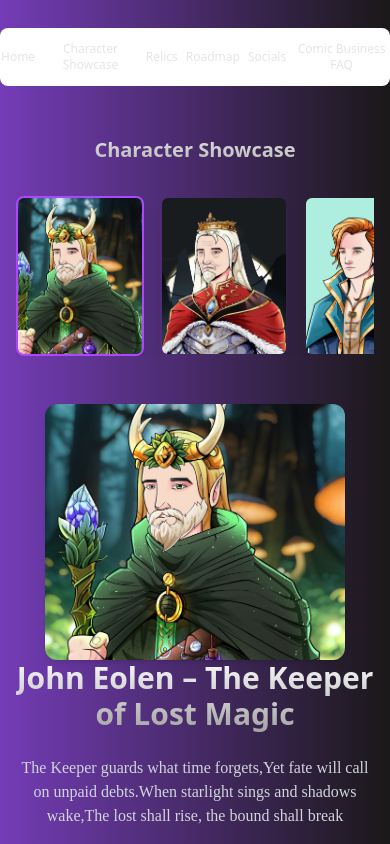
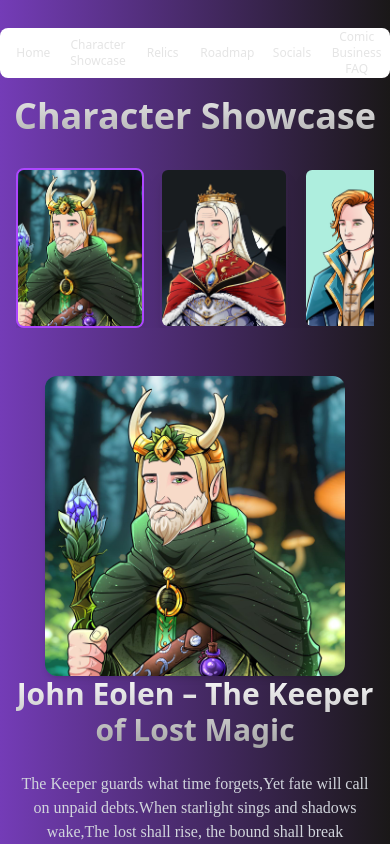
Before and after one commit to TheinSoe137/coronad2.0, a React (Vite) app in the folder coronad/: page /character-showcase in a window 390 px wide. Shown: the top 844 px of the page. Built offline with nearby package versions, Linux system fonts and the light colour scheme; a web font is replaced by a local one.

Commit message:
fix:artgallery bugs

```diff
--- a/coronad/src/components/ui/navbar-menu.jsx
+++ b/coronad/src/components/ui/navbar-menu.jsx
@@ -29,7 +29,7 @@ export const MenuItem = ({
       {active !== null && (
         <motion.div
           initial={{ opacity: 0, scale: 0.85, y: 10 }}
-          animate={{ opacity: 1, scale: 1, y: 0 }}
+          animate={{ opacity: 1, scale: 0.85, y: 0 }}
           transition={transition}>
           {active === item && (
             <div
@@ -42,7 +42,7 @@ export const MenuItem = ({
                 <motion.div
 
                   layout
-                  className="w-max h-full p-4">
+                  className=" p-4">
                   {children}
                 </motion.div>
               </motion.div>
@@ -66,8 +66,8 @@ export const Menu = ({
         relative rounded-lg md:rounded-full border border-transparent dark:bg-black/70 dark:border-white/[0.2]
         backdrop-blur-md bg-white shadow-input
         flex justify-center text-center
-        items-center space-x-2
-        px-0 md:px-2 py-3
+        items-center
+
         overflow-x-auto scrollbar-hide
 
       "
@@ -110,7 +110,7 @@ export const HoveredLink = ({
   return (
     <a
       {...rest}
-      className="p-0 md:p-2 text-neutral-200  hover:text-neutral-500 ">
+      className="p-0 flex-1 md:p-2 text-xs md:text-sm text-neutral-200  hover:text-neutral-500 ">
       {children}
     </a>
   );
--- a/coronad/src/mycomponents/ArtGallery.jsx
+++ b/coronad/src/mycomponents/ArtGallery.jsx
@@ -38,12 +38,17 @@ export default function ArtGallery() {
     center: { opacity: 1, x: 0 },
     exit: { opacity: 0, x: -50 },
   };
+   const variantmobile = {
+    enter: { opacity: 0, y: -50 },
+    center: { opacity: 1, y: 0 },
+    exit: { opacity: 0, y: 50 },
+  };
 
   return (<>
 
     {/* heading */}
-      <Navbar/>
-    <h1 className="font-bold text-xl mt-30 md:text-6xl text-center bg-clip-text text-transparent bg-gradient-to-b from-neutral-50 to-neutral-400 py-4">
+    <Navbar />
+    <h1 className="font-bold text-4xl mt-20 md:mt-30 md:text-6xl text-center bg-clip-text text-transparent bg-gradient-to-b from-neutral-50 to-neutral-400 py-4">
       Character Showcase </h1>
     {/* Container gallery + character lore */}
     <div className="grid grid-cols-1 md:grid-cols-2 gap-4">
@@ -58,9 +63,8 @@ export default function ArtGallery() {
           className=" grid grid-cols-2 lg:grid-cols-4 gap-4 max-w-6xl w-full"
         >
           {images.map((src, idx) => (
-            <motion.div key={idx} variants={item} whileHover={{ scale: 1.05 }}   onClick={() => setCurrent(idx)}>
-              <img src={src} alt={`Art ${idx + 1}`}  className={`rounded-lg shadow-lg w-full h-40 lg:h-48 object-cover border-2 ${
-                  current === idx ? "border-purple-500" : "border-transparent"
+            <motion.div key={idx} variants={item} whileHover={{ scale: 1.05 }} onClick={() => setCurrent(idx)}>
+              <img src={src} alt={`Art ${idx + 1}`} className={`rounded-lg shadow-lg w-full h-40 lg:h-48 object-cover border-2 ${current === idx ? "border-purple-500" : "border-transparent"
                 }`} />
             </motion.div>
           ))}
@@ -83,13 +87,12 @@ export default function ArtGallery() {
               variants={item}
               whileHover={{ scale: 1.05 }}
               onClick={() => setCurrent(idx)}
-        className="min-w-[8rem]" // or w-40, adjust as needed
+              className="min-w-[8rem]"
             >
               <img
                 src={src}
                 alt={`Art ${idx + 1}`}
-          className={`rounded-lg shadow-lg w-full h-40 object-cover border-2 ${
-            current === idx ? "border-purple-500" : "border-transparent"
+                className={`rounded-lg shadow-lg w-full h-40 object-cover border-2 ${current === idx ? "border-purple-500" : "border-transparent"
                   }`}
               />
             </motion.div>
@@ -97,7 +100,8 @@ export default function ArtGallery() {
         </motion.div>
       </section>
       {/* Character Lore */}
-      <section className=" max-w:1/2 min-h-screen text-white px-4 py-4 md:py-16 flex">  <AnimatePresence mode="wait">
+      <section className="hidden md:flex max-w:1/2 min-h-screen text-white px-4 py-4 md:py-16 ">
+        <AnimatePresence mode="wait">
           <motion.div
             key={current}
             variants={variants}
@@ -105,17 +109,40 @@ export default function ArtGallery() {
             animate="center"
             exit="exit"
             transition={{ duration: 0.6 }}
-          className="space-y-6 align-center text-center sticky top-10 bottom-10 w-full max-w-md m-auto "
+            className="space-y-6 align-center sticky top-10 bottom-10 text-center  w-full max-w-md m-auto min-h-[500px]  "
           >
             <img
               src={characters[current].image}
               alt={characters[current].name}
-            className="w-[300px] m-auto h-64 object-cover rounded-xl shadow-md"
+              className="w-[300px] m-auto   object-cover rounded-xl shadow-md "
             />
             <h2 className="text-3xl font-bold text-white ">{characters[current].name}</h2>
             <p className="text-gray-300">{characters[current].lore}</p>
           </motion.div>
-      </AnimatePresence> </section>
+        </AnimatePresence>
+        </section>
+ {/* Character Lore Mobile*/}
+        <section className="flex md:hidden max-w:1/2  text-white px-4 py-4 md:py-16 ">
+        <AnimatePresence mode="wait">
+          <motion.div
+            key={current}
+            variants={variantmobile}
+            initial="enter"
+            animate="center"
+            exit="exit"
+            transition={{ duration: 0.6 }}
+            className="space-y-6 align-center sticky top-10 buttom-10  text-center  w-full max-w-md m-auto min-h-[500px]  "
+          >
+            <img
+              src={characters[current].image}
+              alt={characters[current].name}
+              className="w-[300px] m-auto   object-cover rounded-xl shadow-md "
+            />
+            <h2 className="text-3xl font-bold text-white ">{characters[current].name}</h2>
+            <p className="text-gray-300">{characters[current].lore}</p>
+          </motion.div>
+        </AnimatePresence>
+        </section>
     </div>
 
   </>
--- a/coronad/src/mycomponents/Navbar.jsx
+++ b/coronad/src/mycomponents/Navbar.jsx
@@ -11,7 +11,7 @@ export default function Navbar({
   const [active, setActive] = useState(null);
   return (
     <div
-      className={cn("fixed top-7 inset-x-0 max-w-xl mx-auto z-50", className)}>
+      className={cn("fixed top-7 left-1/2 -translate-x-1/2 w-full max-w-xl z-50", className)}>
       <Menu setActive={setActive}>
         <HoveredLink href="/home">Home</HoveredLink>
          <HoveredLink href="/character-showcase">Character Showcase</HoveredLink>
```
Lines whose indentation alone changed are shown as unchanged.
